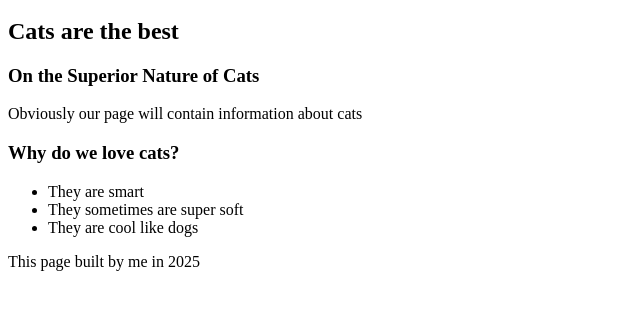
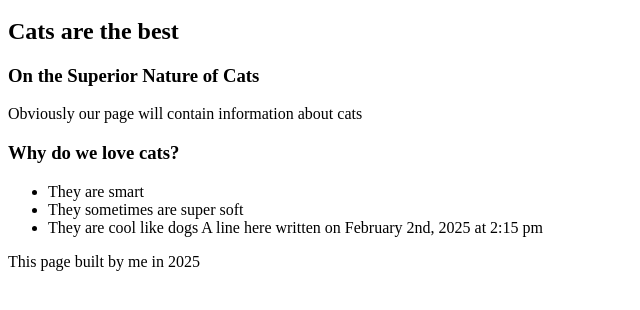
Before and after one commit to ambardekokmercado/html-basics, a plain HTML site: page sectioning-elements.html in a window 1280 px wide. Shown: the part 100-410 px from the top of the page, without its empty margins (0-640 px from the left). Drawn offline with Linux system fonts and the light colour scheme.

Commit message:
Added a line to check connection

```diff
--- a/sectioning-elements.html
+++ b/sectioning-elements.html
@@ -24,7 +24,9 @@
         <ul>
             <li>They are smart</li>
             <li>They sometimes are super soft</li>
-            <li>They are cool like dogs</li>
+            <li>They are cool like dogs
+                A line here written on February 2nd, 2025 at 2:15 pm
+            </li>
         </ul>
         </aside>
 
```
Also changed, not shown: index.html (line endings or trailing spaces).
